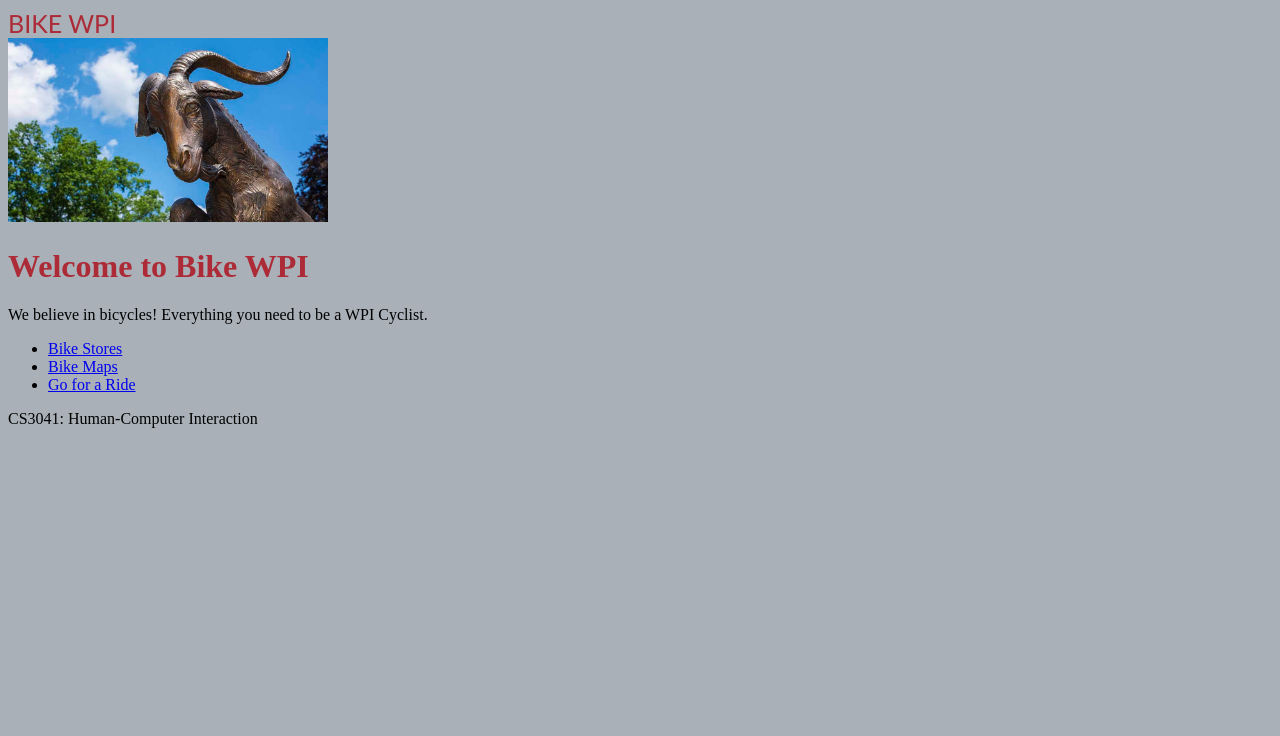
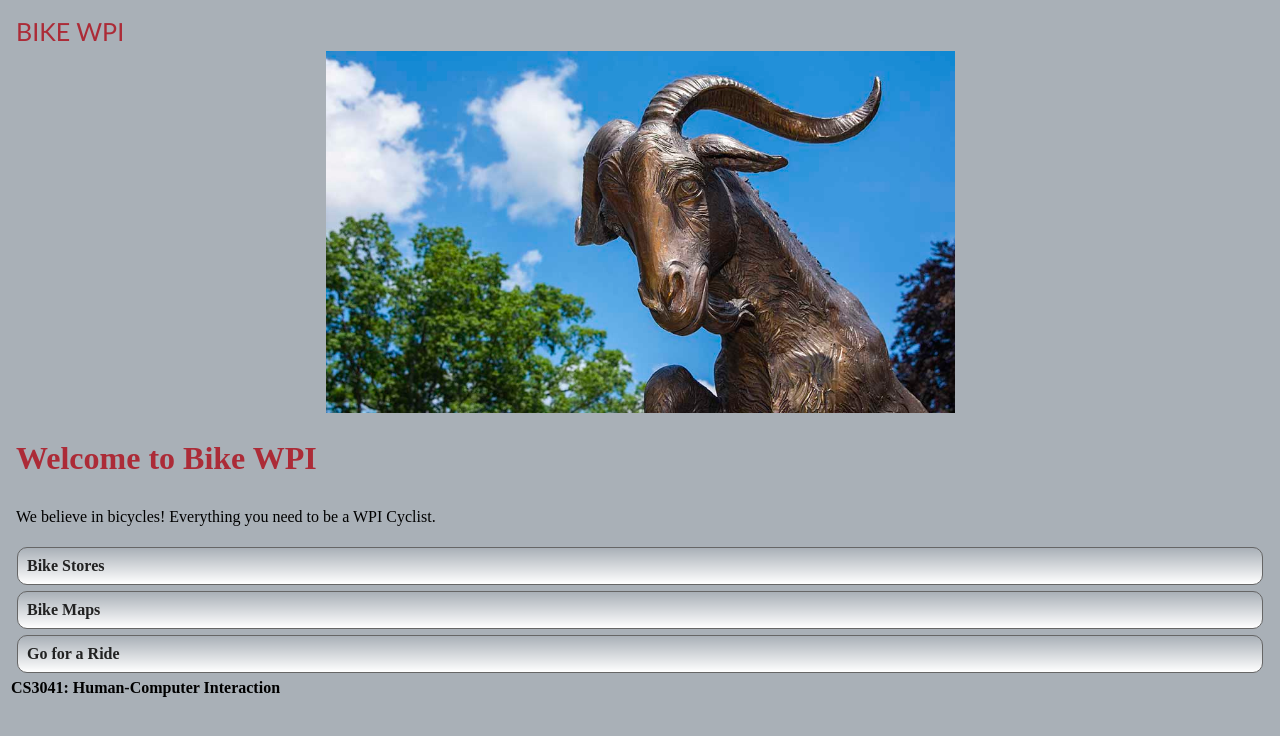
Before and after one commit to erschmny/CS3041, a plain HTML site: page Lab 1/index.html in a window 1280 px wide. Drawn offline with Linux system fonts and the light colour scheme.

Commit message:
Checkpoint 2

```diff
--- a/Lab 1/style.css
+++ b/Lab 1/style.css
@@ -12,3 +12,58 @@ body {
 h1 {
     color: #AC2B37;
 }
+
+#content {
+    padding:3px;
+}
+
+p {
+    padding: 5px;
+}
+
+h1 {
+    padding: 5px;
+}
+
+header {
+    padding: 5px;
+}
+
+#WPI{
+    /*center the image*/
+    display: block;
+    width: 50%;
+    margin-left: auto;
+    margin-right: auto;
+}
+
+#main_nav ul { padding: 0; margin: 0; }
+
+#main_nav li  {
+    list-style-type: none; /* remove bullet points */
+}
+
+#main_nav li a {
+    display: block;
+    text-decoration: none; /* remove underline */
+    border-radius: 10px;  /* rounded corners */
+    margin: 6px;
+    padding: 9px;
+    color: #222;
+    font-weight: bold;
+
+    /* nice gradient shade on the buttons */
+    background-image: linear-gradient(to bottom, rgba(255,255,255,0), rgba(255,255,255,1));
+
+    border: 1px solid #666; /* dark outline */
+}
+
+nav li:active {
+    background-color: #ccc;
+    background-image: none;
+    box-shadow: inset 0 3px 3px rgba(0, 0, 0, .2);
+}
+
+footer {
+    font-weight: bold;
+}
```
